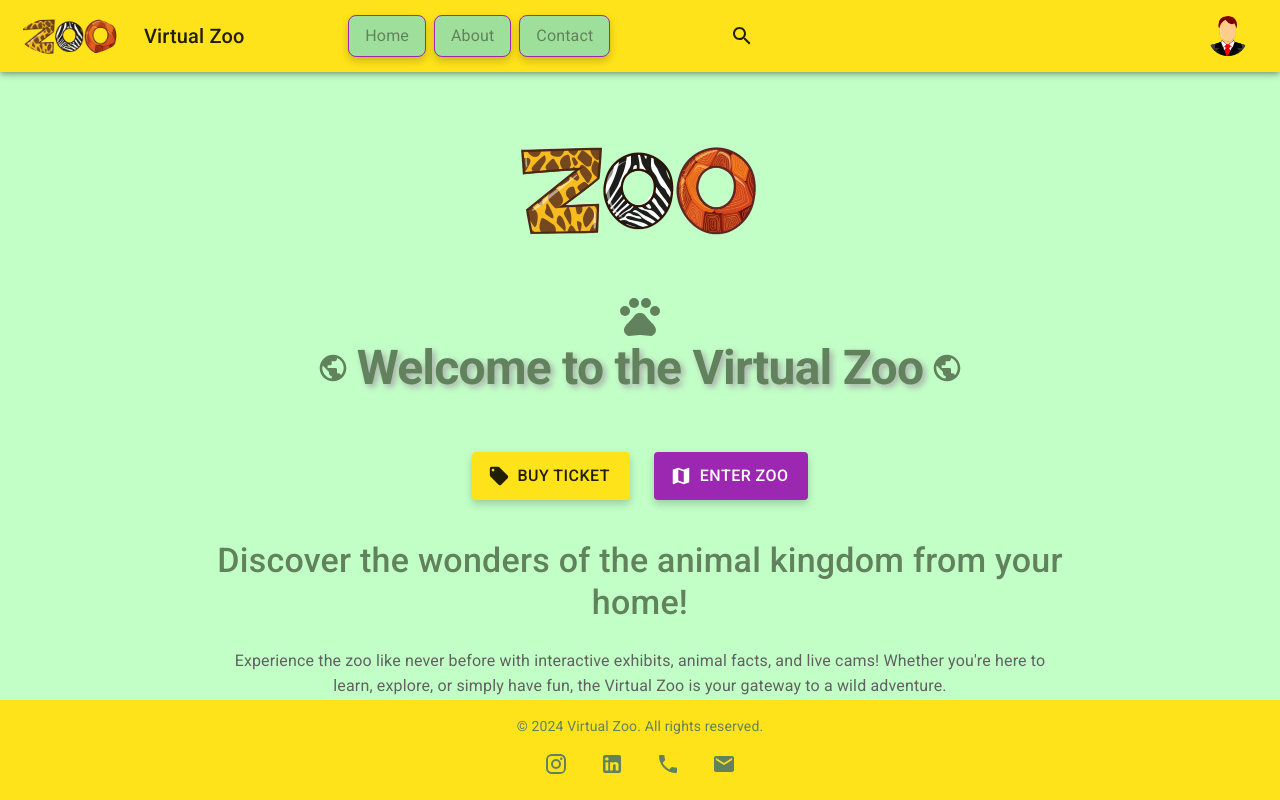
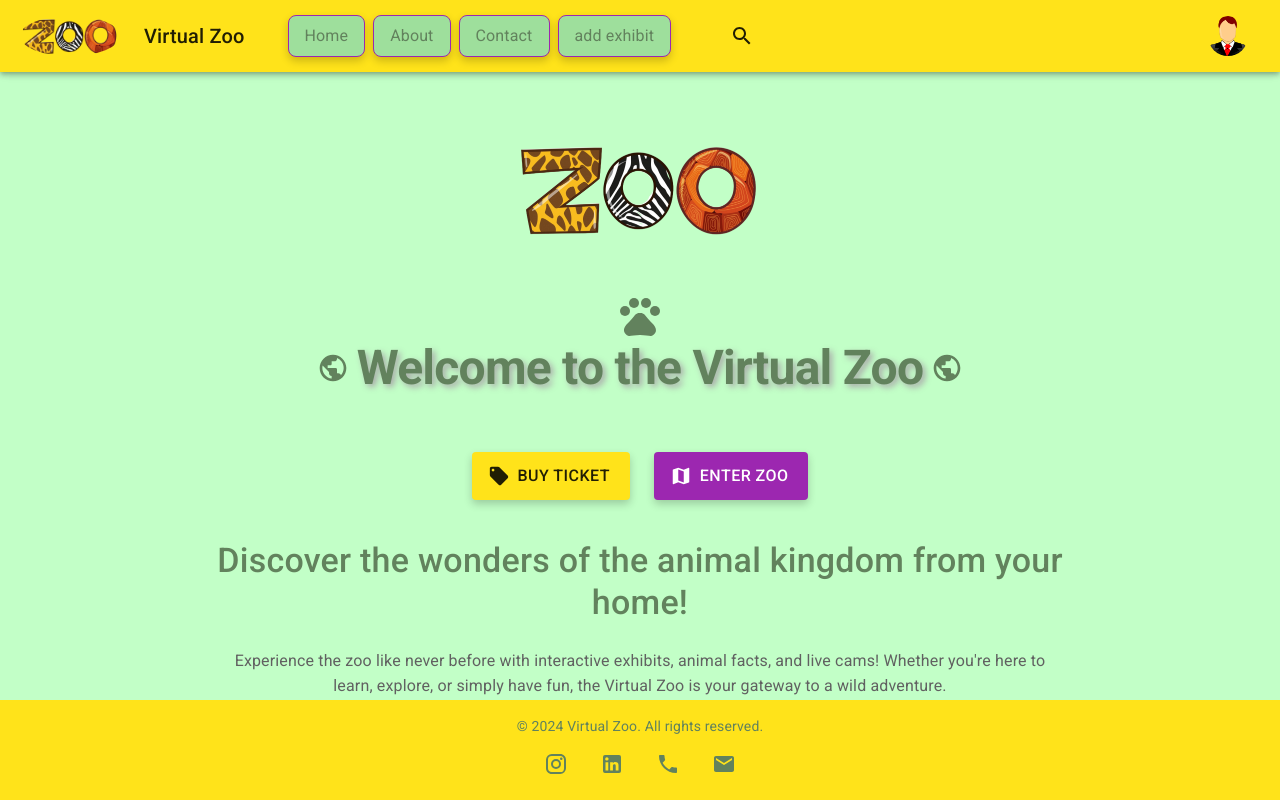
Before and after one commit to Nadav2503/FinalProjectFullStackFront, a React (Vite) app: page / in a window 1280 px wide. Built offline with nearby package versions, Linux system fonts and the light colour scheme.

Commit message:
add the add exhibit page to the router. + repair the import in unput and textarea.

```diff
--- a/src/Exhibit/pages/AddExhibitPage.jsx
+++ b/src/Exhibit/pages/AddExhibitPage.jsx
@@ -1,5 +1,5 @@
 import React from "react";
-import ExhibitForm from "../exhibit/components/ExhibitForm";;
+import ExhibitForm from "../components/ExhibitForm";
 
 export default function AddExhibitPage() {
 
--- a/src/form/Input.jsx
+++ b/src/form/Input.jsx
@@ -1,7 +1,7 @@
 import React from "react";
 import { TextField, Grid } from "@mui/material"; // MUI components for input and grid layout
 import { useTheme } from "@mui/material/styles";  // To access the theme
-import { makeFirstLetterCapital } from "./algoMethods"; // Utility function for capitalizing the first letter of a string
+import { makeFirstLetterCapital } from "./algoMethod"; // Utility function for capitalizing the first letter of a string
 
 const Input = ({
     variant = "outlined", // Default variant is outlined
--- a/src/form/TextArea.jsx
+++ b/src/form/TextArea.jsx
@@ -1,7 +1,8 @@
 import React from "react";
 import { TextField, Grid } from "@mui/material"; // MUI components for text field and grid layout
 import { useTheme } from "@mui/material/styles";  // To access the theme
-import { makeFirstLetterCapital } from "./algoMethods"; // Utility function for capitalizing the first letter
+import { makeFirstLetterCapital } from "./algoMethod"; // Utility function for capitalizing the first letter
+
 
 const TextArea = ({
     variant = "outlined", // Default variant is outlined
--- a/src/layout/navbar/middle/HamburgerMenu.jsx
+++ b/src/layout/navbar/middle/HamburgerMenu.jsx
@@ -41,6 +41,9 @@ export default function HamburgerMenu({ isOpen, toggleHamburgerMenu }) {
                     <ListItem onClick={toggleDrawer}>
                         <NavBarItem to="*" label="Error" variant="vertical" />
                     </ListItem>
+                    <ListItem onClick={toggleDrawer}>
+                        <NavBarItem to="/exhibit" label="add exhibit" variant="vertical" />
+                    </ListItem>
                 </List>
             </Drawer>
         </>
--- a/src/layout/navbar/middle/Navbar.jsx
+++ b/src/layout/navbar/middle/Navbar.jsx
@@ -24,6 +24,7 @@ export default function Navbar() {
                 <NavBarItem to="/" label="Home" />
                 <NavBarItem to="/about" label="About" />
                 <NavBarItem to="*" label="Contact" />
+                <NavBarItem to="/exhibit" label="add exhibit" />
             </Box>
         </Box>
     );
--- a/src/routers/Router.jsx
+++ b/src/routers/Router.jsx
@@ -5,6 +5,7 @@ import ROUTES from "./routerModel"; // Centralized routing constants.
 import Home from "../pages/HomePage"; // Home page component.
 import About from "../pages/AboutPage"; // About page component.
 import Error from "../pages/ErrorPage"; // 404 Error page component.
+import AddExhibitPage from "../Exhibit/pages/AddExhibitPage";
 
 // Main Router component to define application routes.
 export default function Router() {
@@ -16,6 +17,9 @@ export default function Router() {
             {/* Route for the About page */}
             <Route path={ROUTES.ABOUT} element={<About />} />
 
+            {/* Route for the Add exhibit page */}
+            <Route path={ROUTES.ADDEXHIBIT} element={<AddExhibitPage />} />
+
             {/* Fallback route for non-existent paths */}
             <Route path="*" element={<Error />} />
         </Routes>
--- a/src/routers/routerModel.js
+++ b/src/routers/routerModel.js
@@ -2,6 +2,7 @@
 const ROUTES = {
     ROOT: "/", // Homepage route.
     ABOUT: "/about", // About page route.
+    ADDEXHIBIT: "/exhibit", // About page route.
 };
 
 export default ROUTES;
```
